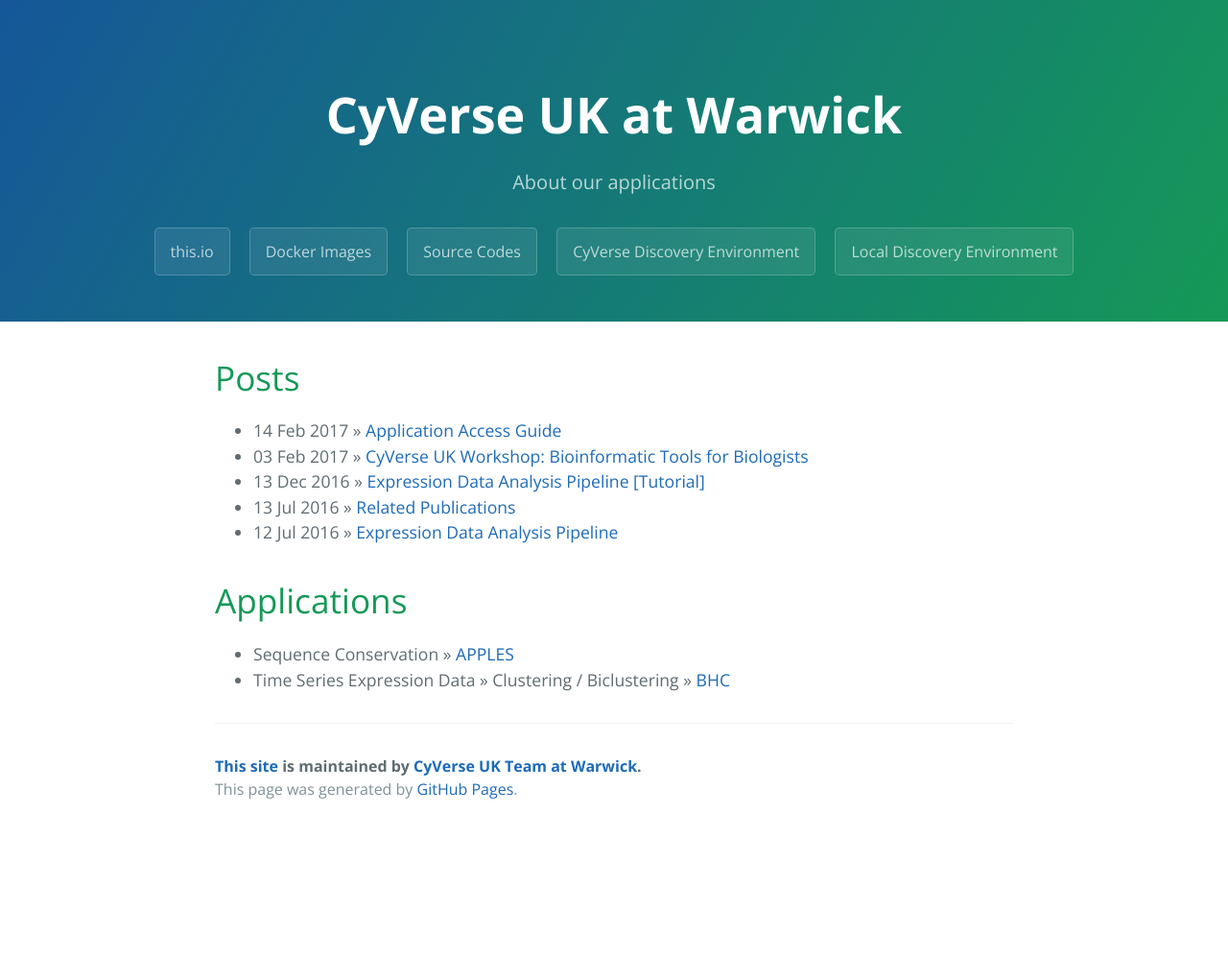
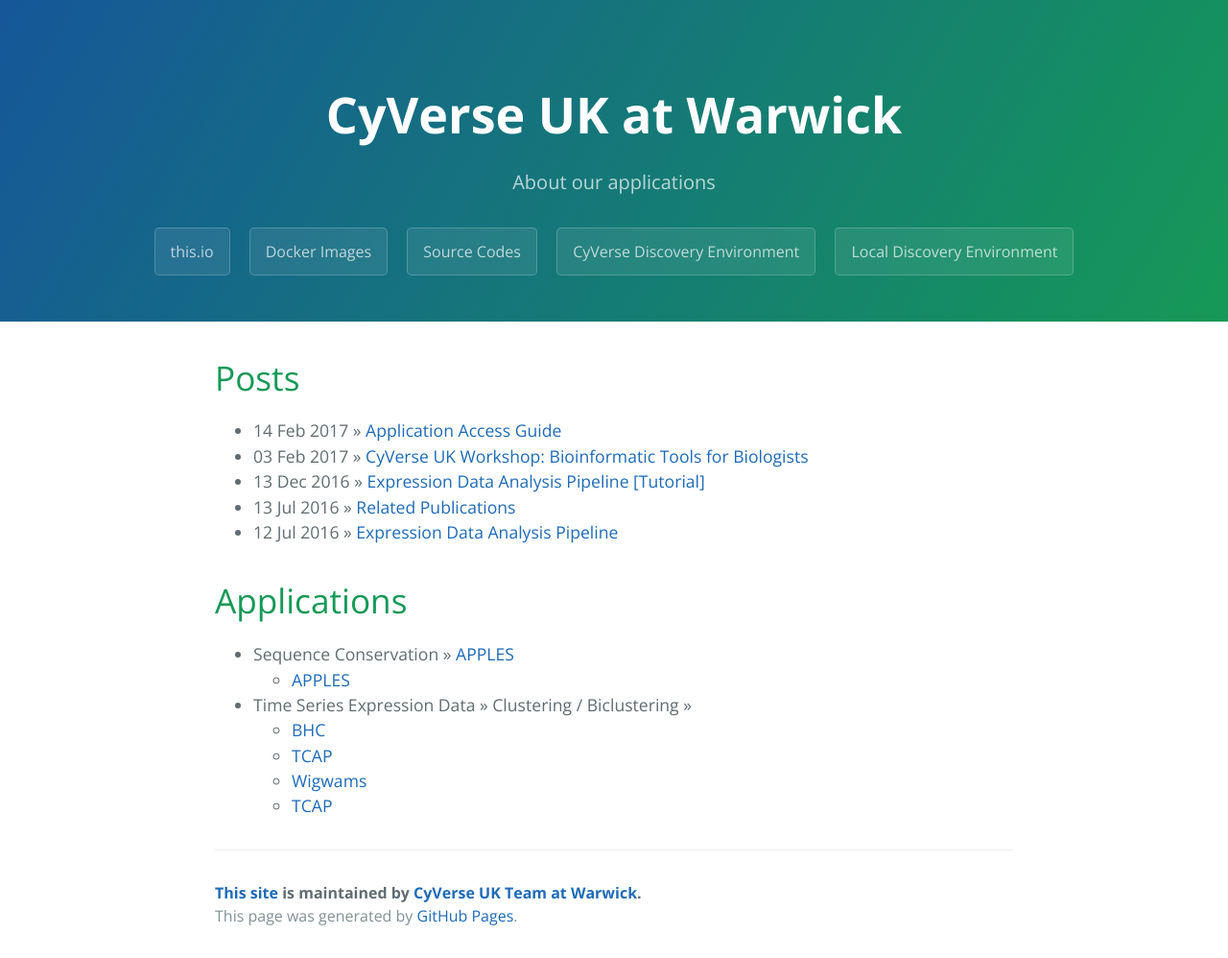
Before and after one commit to cyversewarwick/cyversewarwick.github.io, a Jekyll site: the page built from index.html, in a window 1280 px wide. Shown: the whole page at 96% size. Built offline with Jekyll 4.4.1, drawn with Linux system fonts in a browser that asks for light colours; before the commit the page ends 900 px from its top, so only the background shows below that.

Commit message:
Update index.html

```diff
--- a/index.html
+++ b/index.html
@@ -13,6 +13,15 @@
   <h1>Applications</h1>
   <ul class="posts">
       <li><span>Sequence Conservation</span> &raquo; <a href="https://github.com/cyversewarwick/apples">APPLES</a></li>
-      <li><span>Time Series Expression Data &raquo; Clustering / Biclustering</span> &raquo; <a href="https://github.com/cyversewarwick/bhc">BHC</a></li>
+      <ul class="posts">
+          <li><a href="https://github.com/cyversewarwick/apples">APPLES</a></li>
+      </ul>
+      <li><span>Time Series Expression Data &raquo; Clustering / Biclustering</span> &raquo;</li>
+      <ul class="posts">
+          <li><a href="https://github.com/cyversewarwick/bhc">BHC</a></li>
+          <li><a href="https://github.com/cyversewarwick/tcap">TCAP</a></li>
+          <li><a href="https://github.com/cyversewarwick/tcap">Wigwams</a></li>
+          <li><a href="https://github.com/cyversewarwick/tcap">TCAP</a></li>
+      </ul>
   </ul>
 </div>
```
